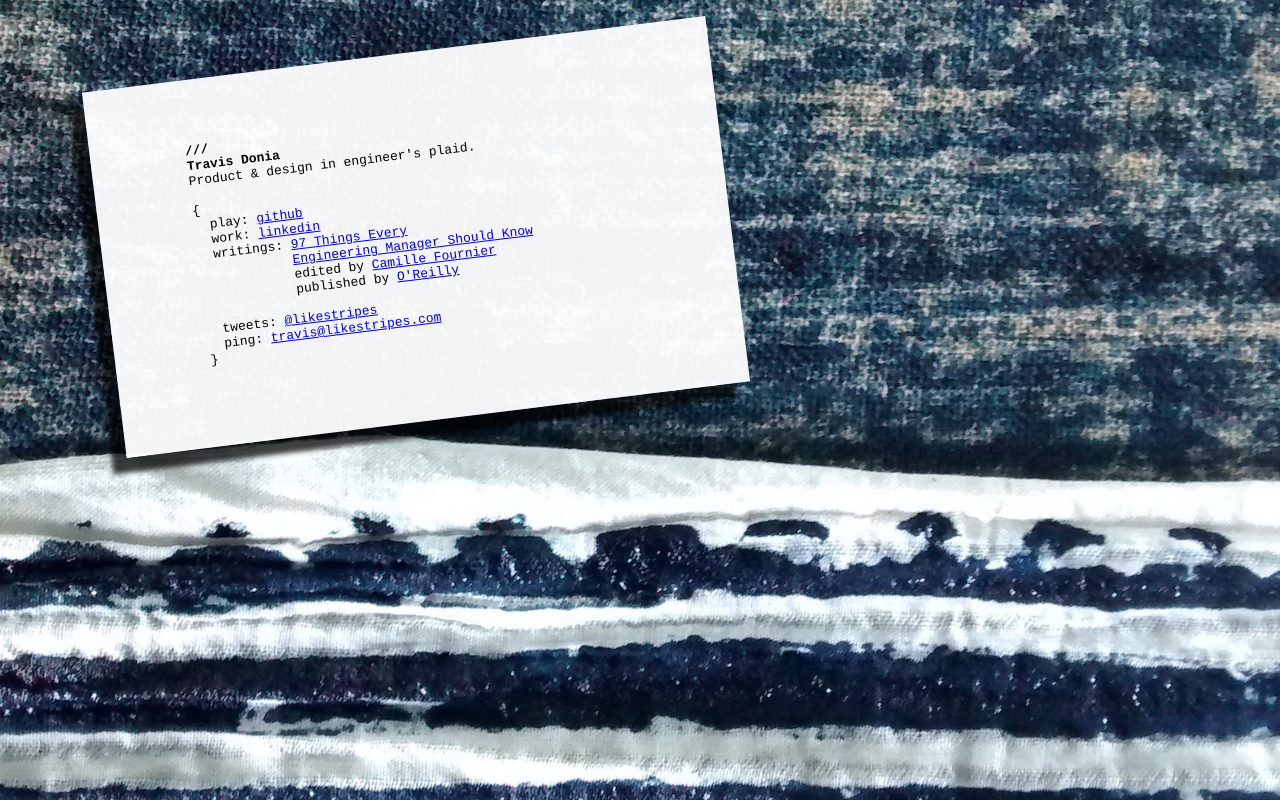
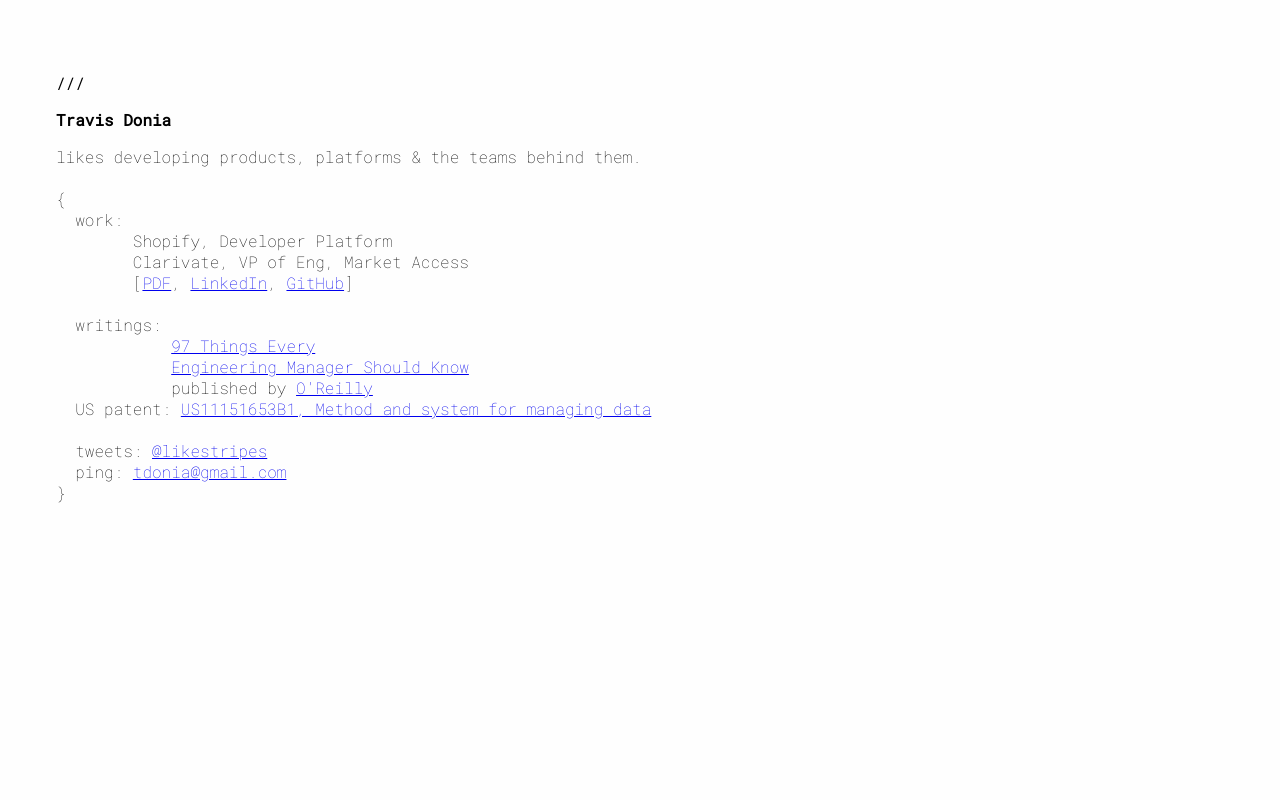
Before and after one commit to tdonia/tdonia.org, a plain HTML site: page index.html in a window 1280 px wide. Drawn offline with Linux system fonts and the light colour scheme.

Commit message:
2023 :wave:

```diff
--- a/index.html
+++ b/index.html
@@ -2,60 +2,51 @@
 <html>
   <head>
   <title>/// Travis Donia</title>
+  <link rel="preconnect" href="https://fonts.googleapis.com">
+  <link rel="preconnect" href="https://fonts.gstatic.com" crossorigin>
+  <link href="https://fonts.googleapis.com/css2?family=Roboto+Mono:wght@100;400&display=swap" rel="stylesheet">
   <style>
 
   body {
-    padding:0;
-    background: #093D57;
+    padding:3em;
+    background: #fefefe;
+    font-family: 'Roboto Mono', monospace;
   }
 
-  #card {
-    padding-top:5%;
-    background-color:rgba(255, 255, 255, 0.95);
-    -webkit-box-shadow: -15px 15px 5px 0px rgba(0,0,0,0.75);
-    -moz-box-shadow: -15px 15px 5px 0px rgba(0,0,0,0.75);
-    box-shadow: -15px 15px 5px 0px rgba(0,0,0,0.75);
-    -ms-transform: rotate(-7deg); -webkit-transform: rotate(-7deg); transform: rotate(-7deg);
+  h1 {
+    font-size:medium;
+
   }
 
-  @media only screen and (min-width: 1000px) {
-    body {
-      background: url('not-plaid.jpg') no-repeat center center fixed;
-      -webkit-background-size: cover; -moz-background-size: cover; -o-background-size: cover; background-size: cover;
-    }
-    #card {
-      position:absolute; top:5%; left:8%;
-      display:block; background-color:rgba(255, 255, 255, 0.95);  padding:5%;
-      width:500px; height: auto;
-    }
+  pre {
+    font-family: 'Roboto Mono', monospace;
+    font-size:medium;
+    font-weight: 100;
   }
 
-  @media only screen and (max-width: 999px) {
-    #card {
-      width:107vmin;
-      border: solid 1px gainsboro;
-      font-size: 3.5vmin;
-      -ms-transform: rotate(-3deg); -webkit-transform: rotate(-3deg); transform: rotate(-3deg);
-    }
-  }
   </style>
 </head>
 <body>
+
+    <p>///</p>
+    <h1>Travis Donia</h1>
     <pre id="card">
-    <b>///</b>
-    <b>Travis Donia</b>
-    Product & design in engineer's plaid.
+likes developing products, platforms & the teams behind them.
 
 {
-      play: <a href='https://github.com/tdonia/'>github</a>
-      work: <a href='https://www.linkedin.com/in/tdonia/'>linkedin</a>
-      writings: <a href='https://www.amazon.com/Things-Every-Engineering-Manager-Should/dp/1492050903'>97 Things Every</a>
+  work:
+        Shopify, Developer Platform
+        Clarivate, VP of Eng, Market Access
+        [<a href='resume-2023.pdf'>PDF</a>, <a href='https://www.linkedin.com/in/tdonia/'>LinkedIn</a>, <a href='https://github.com/tdonia/'>GitHub</a>]
+
+  writings:
+            <a href='https://www.amazon.com/Things-Every-Engineering-Manager-Should/dp/1492050903'>97 Things Every</a>
             <a href='https://www.amazon.com/Things-Every-Engineering-Manager-Should/dp/1492050903'>Engineering Manager Should Know</a>
-                edited by <a href="https://www.camilletalk.com/">Camille Fournier</a>
             published by <a href="https://www.oreilly.com/library/view/97-things-every/9781492050896/">O'Reilly</a>
+  US patent: <a href='https://patents.google.com/patent/US11151653B1/en'>US11151653B1, Method and system for managing data</a>
 
   tweets: <a href='https://twitter.com/likestripes'>@likestripes</a>
-      ping: <a href='mailto:travis@likestripes.com'>travis@likestripes.com</a>
+  ping: <a href='mailto:tdonia@gmail.com'>tdonia@gmail.com</a>
 }
   </pre>
 </body>
```
Also changed, not shown: 1 other file. Lines whose indentation alone changed are shown as unchanged.
